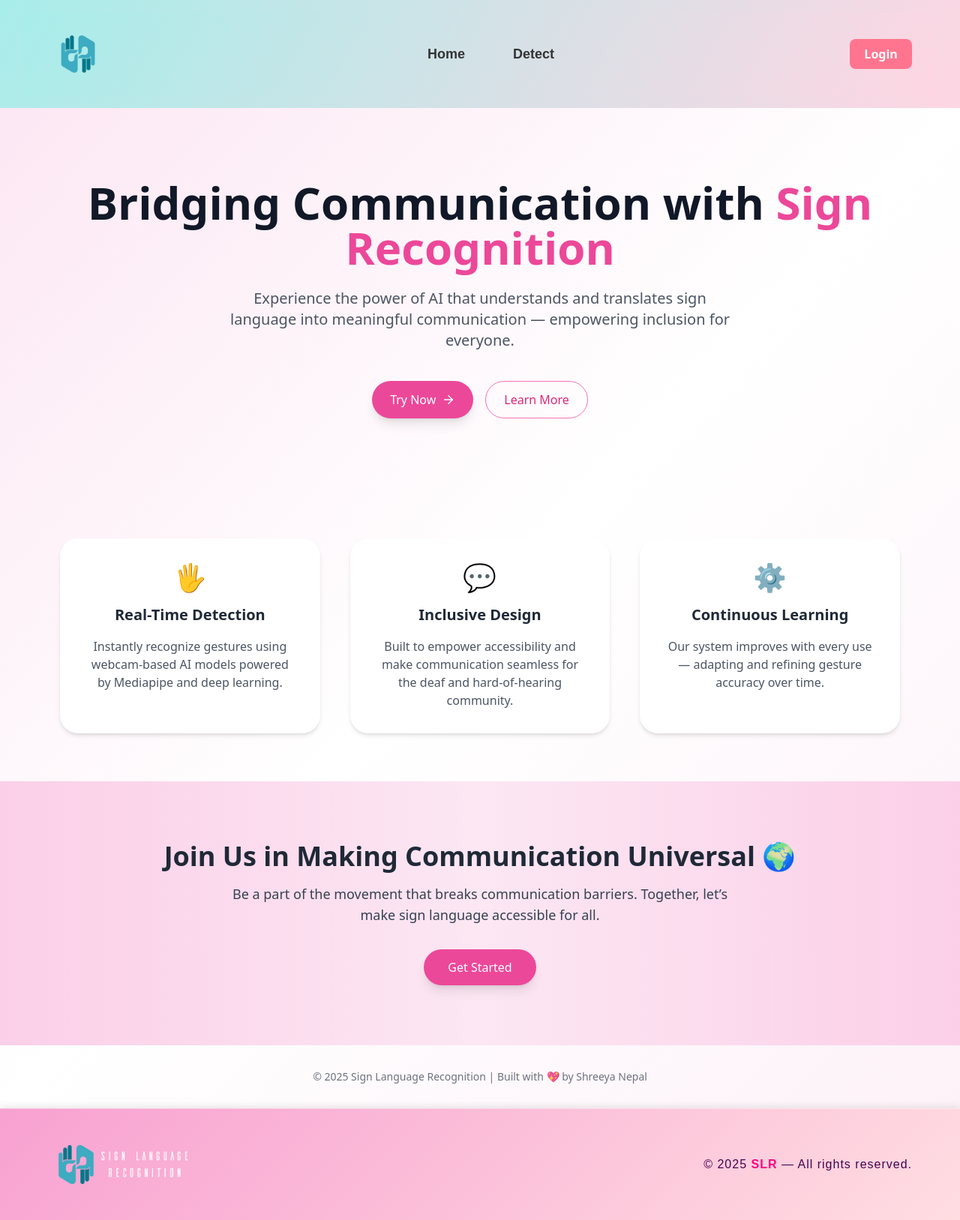
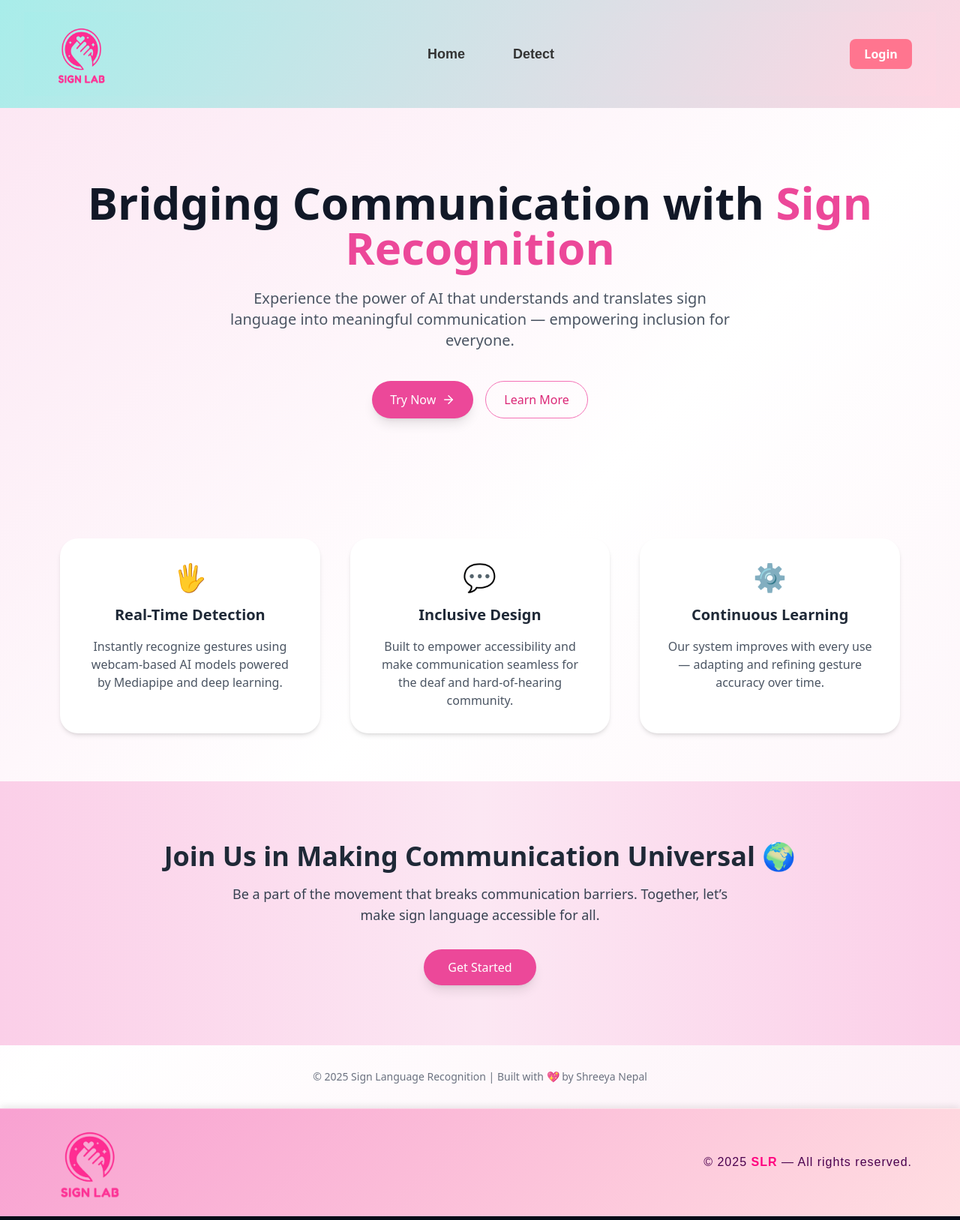
Before and after one commit to Shreeyaez/final-boss, a React (Create React App) app in the folder Sign-Language-Recognition-Using-Mediapipe-and-React-main/: page / in a window 1280 px wide. Shown: the whole page at 75% size. Built offline with nearby package versions, Linux system fonts and the light colour scheme.

Commit message:
with logo

```diff
--- a/Sign-Language-Recognition-Using-Mediapipe-and-React-main/src/components/Detect/Detect.jsx
+++ b/Sign-Language-Recognition-Using-Mediapipe-and-React-main/src/components/Detect/Detect.jsx
@@ -278,7 +278,6 @@ const Detect = () => {
         ) : (
           <div className="signlang_detection_notLoggedIn">
             <h1 className="gradient__text">Please Login !</h1>
-            <img src={DisplayImg} alt="display-img" />
             <p>
               We Save Your Detection Data to show your progress and learning in
               dashboard, So please Login to Test this Detection Feature.
--- a/Sign-Language-Recognition-Using-Mediapipe-and-React-main/src/components/footer/Footer.css
+++ b/Sign-Language-Recognition-Using-Mediapipe-and-React-main/src/components/footer/Footer.css
@@ -13,7 +13,7 @@
 }
 
 .signlang__footer-logo img {
-  width: 200px;
+  width: 100px;
   height: auto;
   transition: transform 0.3s ease;
 }
--- a/Sign-Language-Recognition-Using-Mediapipe-and-React-main/src/components/footer/Footer.jsx
+++ b/Sign-Language-Recognition-Using-Mediapipe-and-React-main/src/components/footer/Footer.jsx
@@ -6,7 +6,7 @@ const Footer = () => {
   return (
     <footer className="signlang__footer">
       <div className="signlang__footer-logo">
-        <img src={logo} alt="signlang_logo" />
+        <img src="pinklogo.png" alt="signlang_logo" />
       </div>
 
       <div className="signlang__footer-copyright">
--- a/Sign-Language-Recognition-Using-Mediapipe-and-React-main/src/components/navbar/Navbar.jsx
+++ b/Sign-Language-Recognition-Using-Mediapipe-and-React-main/src/components/navbar/Navbar.jsx
@@ -40,13 +40,23 @@ const Navbar = ({ notifyMsg }) => {
     <div className="signlang_navbar  gradient__bg">
       <div className="signlang_navbar">
         <div className="signlang_navlinks_logo">
-    <a href="/"><img className="logo" src={logo} alt="logo" /></a>
+          <a href="/">
+            <img className="logo" src="pinklogo.png" alt="logo" />
+          </a>
         </div>
 
         <div className="signlang_navlinks_container">
-    <p><Link to="/">Home</Link></p>
-    <p><Link to="/detect">Detect</Link></p>
-    {accessToken && <p><Link to="/dashboard">Dashboard</Link></p>}
+          <p>
+            <Link to="/">Home</Link>
+          </p>
+          <p>
+            <Link to="/detect">Detect</Link>
+          </p>
+          {accessToken && (
+            <p>
+              <Link to="/dashboard">Dashboard</Link>
+            </p>
+          )}
         </div>
 
         <div className="signlang_auth-data">
@@ -60,7 +70,6 @@ const Navbar = ({ notifyMsg }) => {
           )}
         </div>
       </div>
-
 
       <div className="signlang__navbar-menu">
         {toggle ? (
```
Also changed, not shown: Sign-Language-Recognition-Using-Mediapipe-and-React-main/public/pinklogo.png (added). Lines whose indentation alone changed are shown as unchanged.
